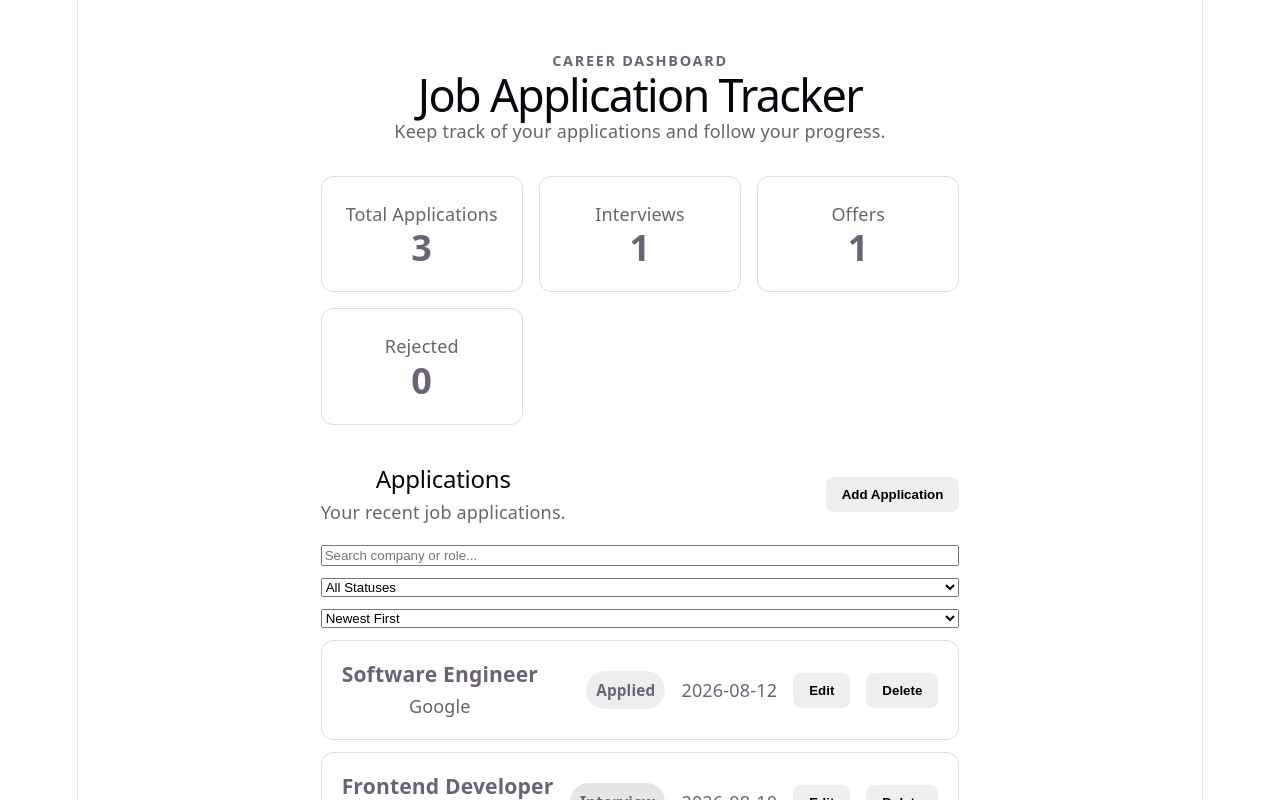
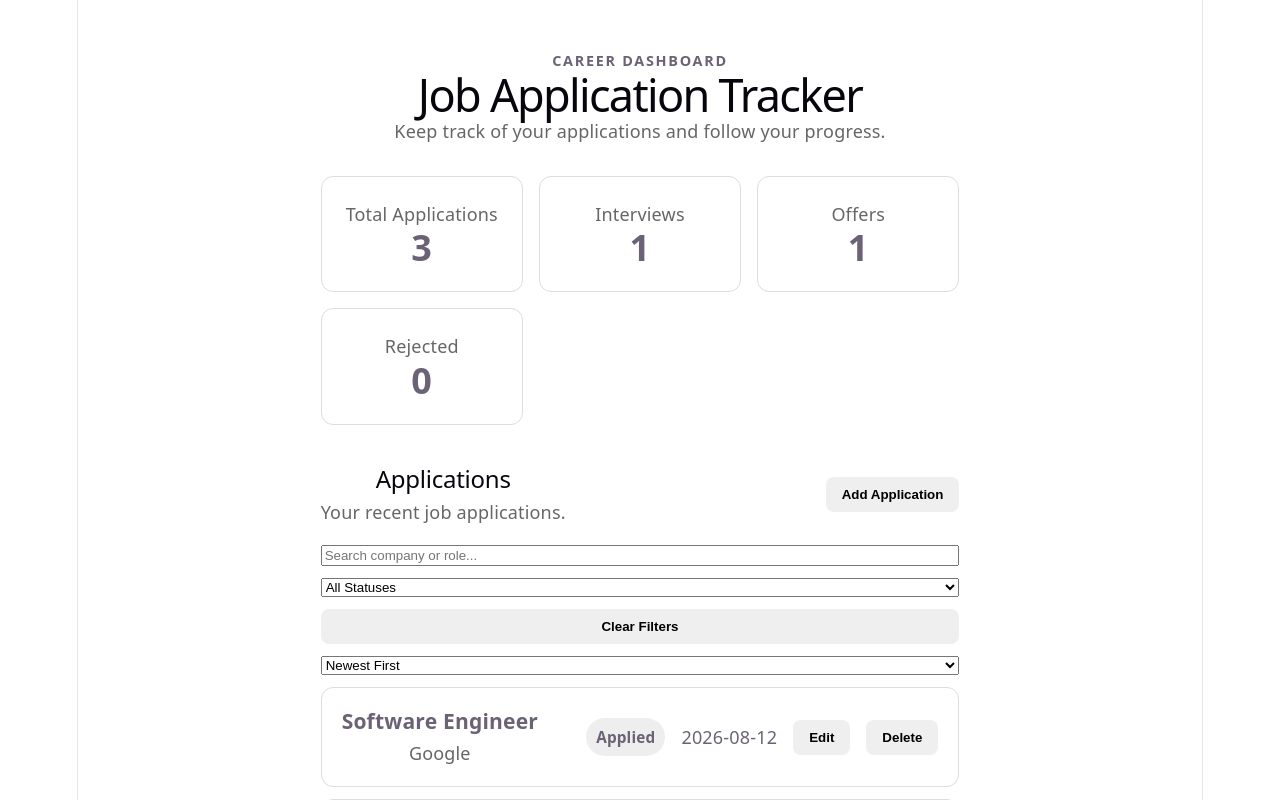
Before and after one commit to gnanendharamgoth532-debug/job-application-tracker, a React (Vite) app: page / in a window 1280 px wide. Shown: the top 800 px of the page. Built offline with nearby package versions, Linux system fonts and the light colour scheme.

Commit message:
Add clear filters action

```diff
--- a/src/App.jsx
+++ b/src/App.jsx
@@ -358,7 +358,16 @@ const filteredApplications = applications
   <option value="Offer">Offer</option>
   <option value="Rejected">Rejected</option>
 </select>
-
+<button
+  type="button"
+  onClick={() => {
+    setSearch('')
+    setStatusFilter('All')
+    setSortOrder('newest')
+  }}
+>
+  Clear Filters
+</button>
 <select
   value={sortOrder}
   onChange={(event) => setSortOrder(event.target.value)}
@@ -367,6 +376,11 @@ const filteredApplications = applications
   <option value="newest">Newest First</option>
   <option value="oldest">Oldest First</option>
 </select>
+{filteredApplications.length === 0 && (
+  <p className="empty-state">
+    No applications found.
+  </p>
+)}
           {filteredApplications.map((application) => (
             <article
               className="application-card"
```
